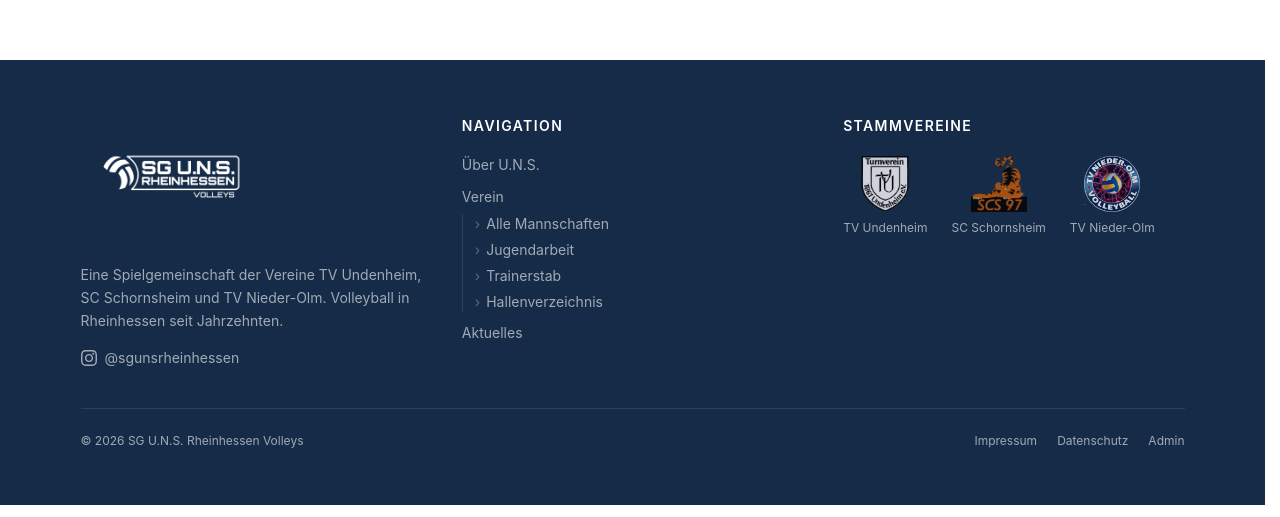
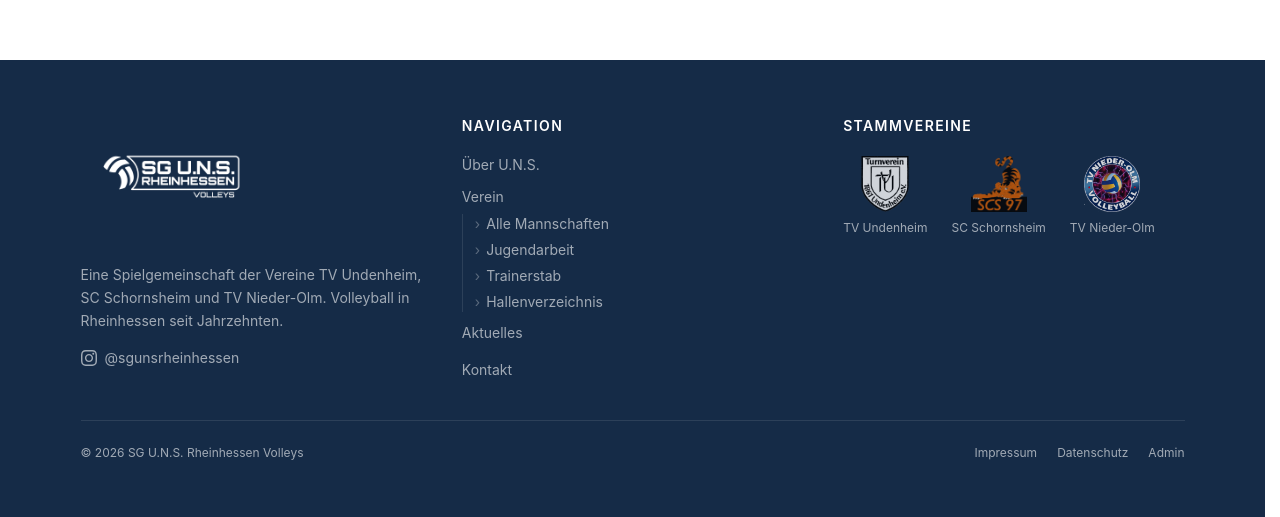
Before and after one commit to niklashoefling/sg-uns-website, a Next.js app: page /datenschutz in a window 1280 px wide. Shown: the part 740-1257 px from the top of the page. Built offline with nearby package versions, Linux system fonts and the light colour scheme.

Commit message:
feat: Kontakt-Link in Footer-Navigation ergänzt

```diff
--- a/src/components/layout/Footer.tsx
+++ b/src/components/layout/Footer.tsx
@@ -70,6 +70,9 @@ export default function Footer() {
                 </li>
               ))}
             </ul>
+            <a href="/kontakt" className="text-sm hover:text-white transition-colors mt-4 block">
+              Kontakt
+            </a>
           </div>
 
           <div>
```
